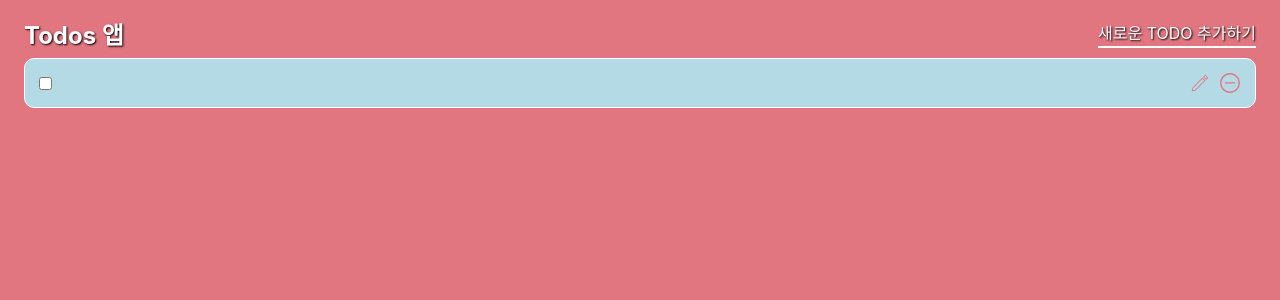
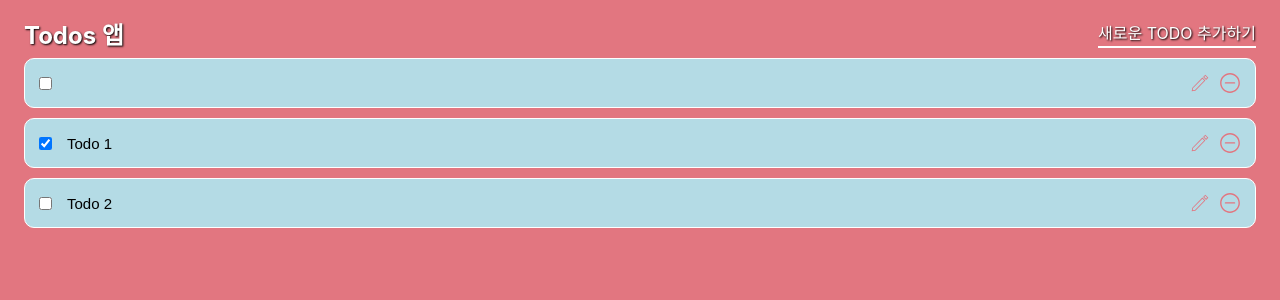
Before and after one commit to newfly101/Project.Base.Reacts, a React (Create React App) app in the folder web/: page / in a window 1280 px wide. Shown: the top 300 px of the page. Built offline with nearby package versions, Linux system fonts and the light colour scheme.

Commit message:
[1] 할일 목록 나열하기 `.map()을 활용`

```diff
--- a/web/src/App.js
+++ b/web/src/App.js
@@ -1,7 +1,20 @@
 import React from "react";
 import './css/general.css';
 
-export default class App extends React.Component{
+
+export default class App extends React.Component {
+    todoData = [
+        {
+            id: 1,
+            title: 'Todo 1',
+            completed: true,
+        },
+        {
+            id: 2,
+            title: 'Todo 2',
+            completed: false,
+        }
+    ];
     render() {
         return (
             <>
@@ -11,10 +24,19 @@ export default class App extends React.Component{
                 </div>
                 <div className="add-todos">
                     <input type="checkbox"/>
-          <input className="todo" type="text"/>
+                    <input className="todo" type="text" defaultChecked={false}/>
                     <img src="/assets/modify.svg" alt="modify"/>
                     <img src="/assets/delete.svg" alt="delete"/>
                 </div>
+                {this.todoData.map((data)=> (
+                    <div className="add-todos" key={data.id}>
+                        <input type="checkbox" checked={data.completed}/>
+                        <input className="todo" type="text" defaultChecked={false} value={data.title}/>
+                        <img src="/assets/modify.svg" alt="modify"/>
+                        <img src="/assets/delete.svg" alt="delete"/>
+                    </div>
+                ))}
+
             </>
         )
     }
```
Lines whose indentation alone changed are shown as unchanged.
